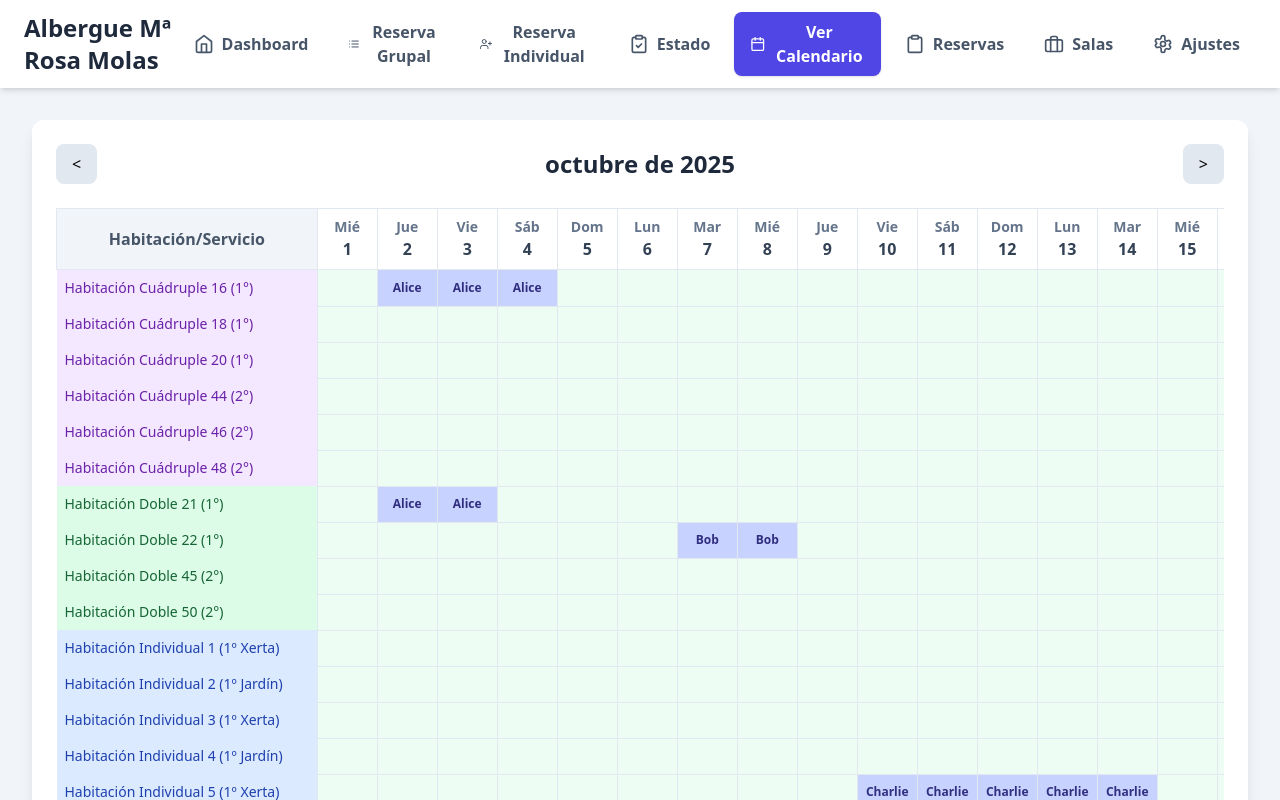
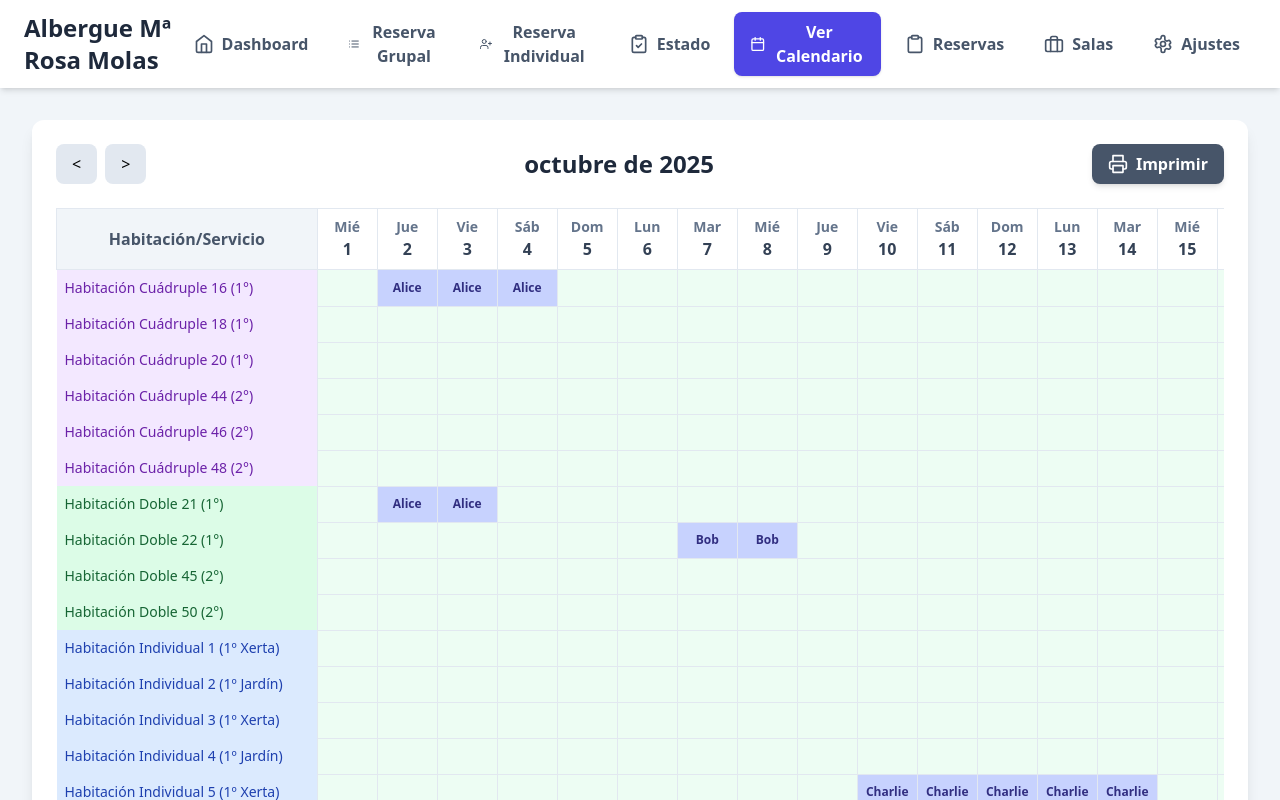
Before and after one commit to majocon-bot/https-github.com-majocon-bot-alberguemrosamolas, a React (Vite) app: page / in a window 1280 px wide. Both pictures are taken after a click on the button "Ver Calendario". Shown: the top 800 px of the page. Built offline with nearby package versions, Linux system fonts and the light colour scheme.

Commit message:
feat(occupancy-calendar): Add print functionality
Introduces print styles and a print button for the occupancy calendar. This allows users to generate a printable version of the calendar for easier record-keeping and analysis. The print styles ensure readability and proper layout when printed.

```diff
--- a/components/OccupancyCalendar.tsx
+++ b/components/OccupancyCalendar.tsx
@@ -1,5 +1,6 @@
 import React, { useState, useMemo } from 'react';
 import { IndividualRoom, Reservation, IndividualReservation } from '../types';
+import { PrintIcon } from './icons/PrintIcon';
 
 interface OccupancyCalendarProps {
   rooms: IndividualRoom[];
@@ -71,16 +72,37 @@ const OccupancyCalendar: React.FC<OccupancyCalendarProps> = ({ rooms, reservatio
     );
   };
 
+  const handlePrint = () => {
+    const printableElement = document.getElementById('occupancy-calendar-printable-area');
+    if (printableElement) {
+        printableElement.classList.add('printable-area');
+        window.print();
+        // Delay removal to allow print dialog to process
+        setTimeout(() => {
+            printableElement.classList.remove('printable-area');
+        }, 500);
+    }
+  };
+
   const weekDays = ['Dom', 'Lun', 'Mar', 'Mié', 'Jue', 'Vie', 'Sáb'];
 
   return (
-    <div className="bg-white p-6 rounded-xl shadow-lg">
+    <div id="occupancy-calendar-printable-area" className="bg-white p-6 rounded-xl shadow-lg">
       <div className="flex justify-between items-center mb-6">
-        <button onClick={goToPreviousMonth} className="px-4 py-2 bg-slate-200 rounded-lg hover:bg-slate-300">&lt;</button>
-        <h2 className="text-2xl font-bold text-slate-800">
+        <div className="flex items-center space-x-2 no-print">
+            <button onClick={goToPreviousMonth} className="px-4 py-2 bg-slate-200 rounded-lg hover:bg-slate-300">&lt;</button>
+            <button onClick={goToNextMonth} className="px-4 py-2 bg-slate-200 rounded-lg hover:bg-slate-300">&gt;</button>
+        </div>
+        <h2 className="text-2xl font-bold text-slate-800 text-center">
           {new Intl.DateTimeFormat('es-ES', { month: 'long', year: 'numeric' }).format(currentDate)}
         </h2>
-        <button onClick={goToNextMonth} className="px-4 py-2 bg-slate-200 rounded-lg hover:bg-slate-300">&gt;</button>
+        <button
+            onClick={handlePrint}
+            className="flex items-center space-x-2 bg-slate-600 text-white font-bold py-2 px-4 rounded-lg hover:bg-slate-700 transition-all duration-300 shadow-md no-print"
+        >
+            <PrintIcon className="w-5 h-5"/>
+            <span className="hidden sm:inline">Imprimir</span>
+        </button>
       </div>
       <div className="overflow-x-auto">
         <table className="w-full border-collapse text-center">
--- a/index.html
+++ b/index.html
@@ -45,6 +45,22 @@
       .break-before-page {
         page-break-before: always;
       }
+
+      /* Calendar Print Styles */
+      #occupancy-calendar-printable-area table {
+        font-size: 8px;
+        width: 100%;
+      }
+      #occupancy-calendar-printable-area th,
+      #occupancy-calendar-printable-area td {
+        padding: 2px;
+        min-width: auto !important;
+        white-space: normal;
+        word-break: break-word;
+      }
+       #occupancy-calendar-printable-area .sticky {
+        position: static;
+      }
     }
   </style>
 </head>
```
